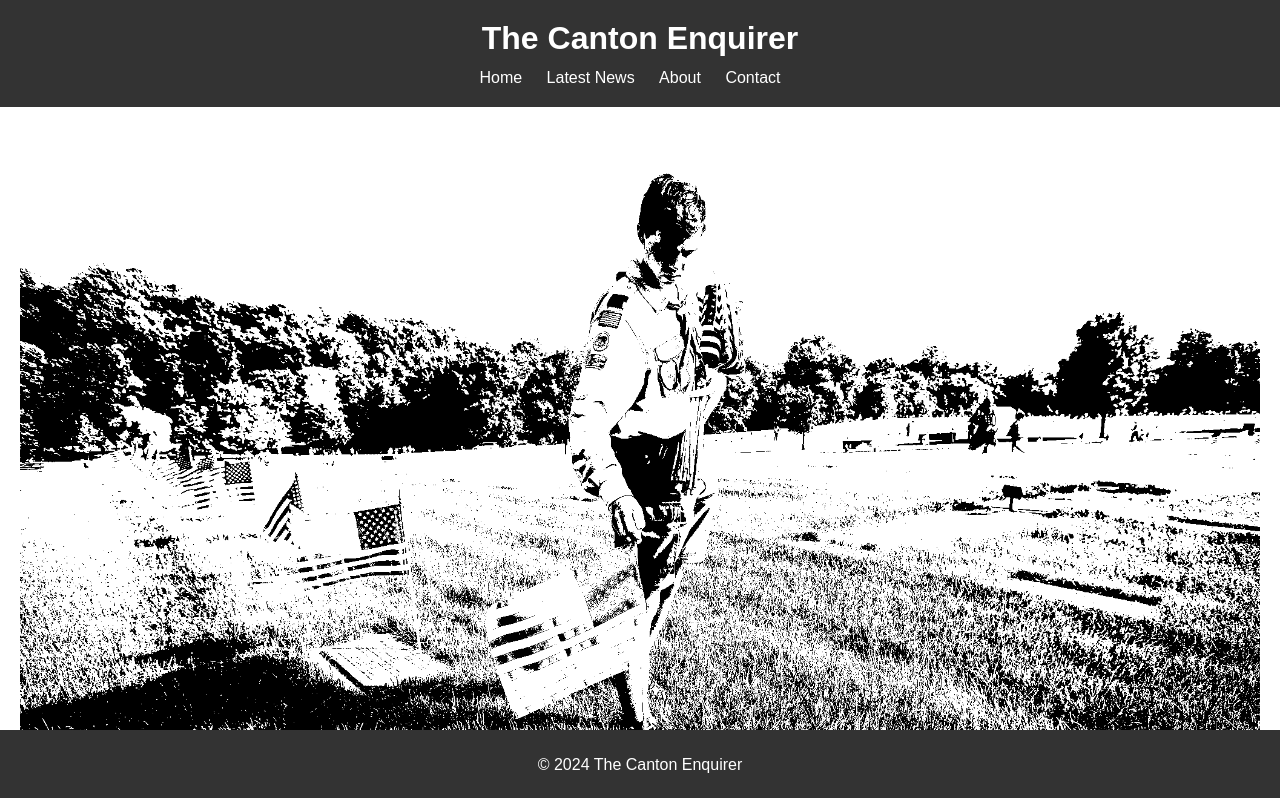
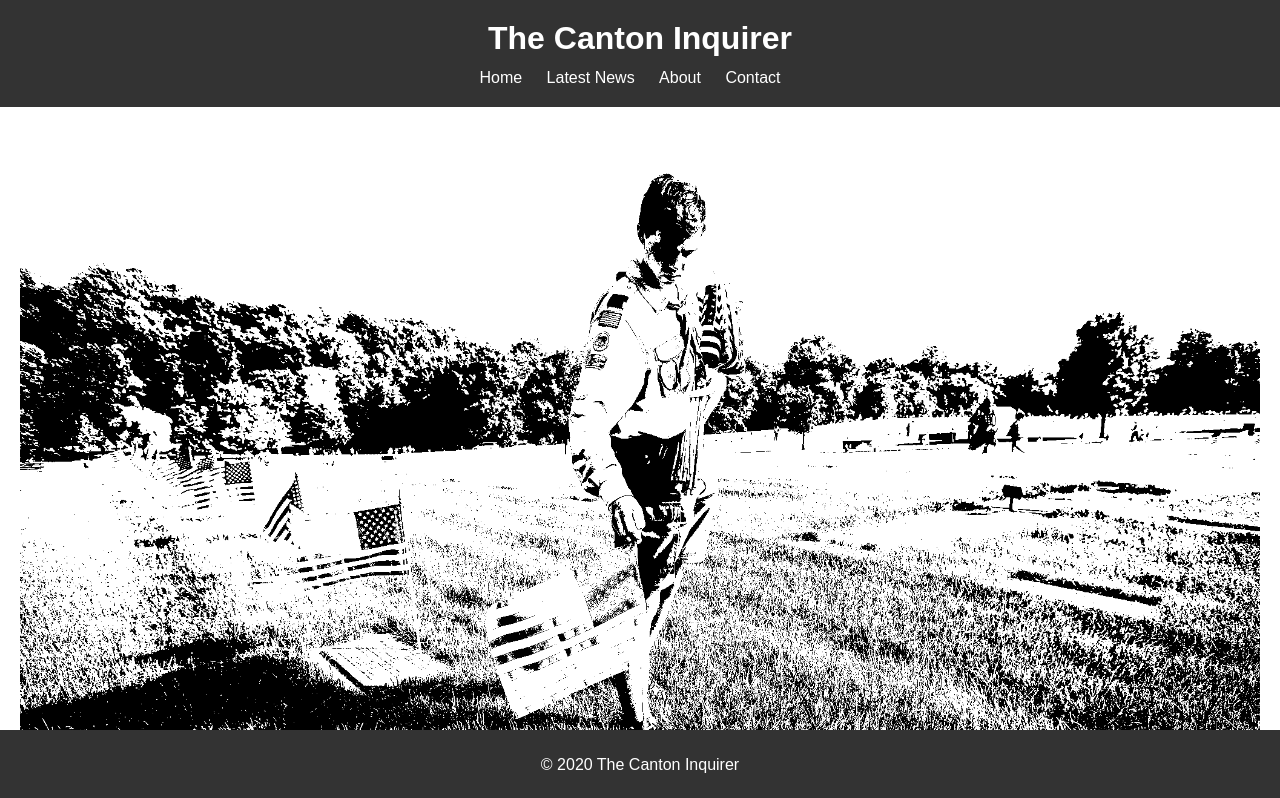
Before and after one commit to apratt957/fakenews, a plain HTML site: page index.html in a window 1280 px wide. Shown: the top 798 px of the page. Drawn offline with Linux system fonts and the light colour scheme.

Commit message:
small typographic changes

```diff
--- a/index.html
+++ b/index.html
@@ -3,12 +3,12 @@
   <head>
     <meta charset="UTF-8" />
     <meta name="viewport" content="width=device-width, initial-scale=1.0" />
-    <title>The Canton Enquirer - Single Article View</title>
+    <title>The Canton Inquirer</title>
     <link rel="stylesheet" href="styles.css" />
   </head>
   <body>
     <header>
-      <h1>The Canton Enquirer</h1>
+      <h1>The Canton Inquirer</h1>
       <nav>
         <ul>
           <li><a href="#">Home</a></li>
@@ -55,7 +55,7 @@
       </article>
     </main>
     <footer>
-      <p>&copy; 2024 The Canton Enquirer</p>
+      <p>&copy; 2020 The Canton Inquirer</p>
     </footer>
   </body>
 </html>
```
